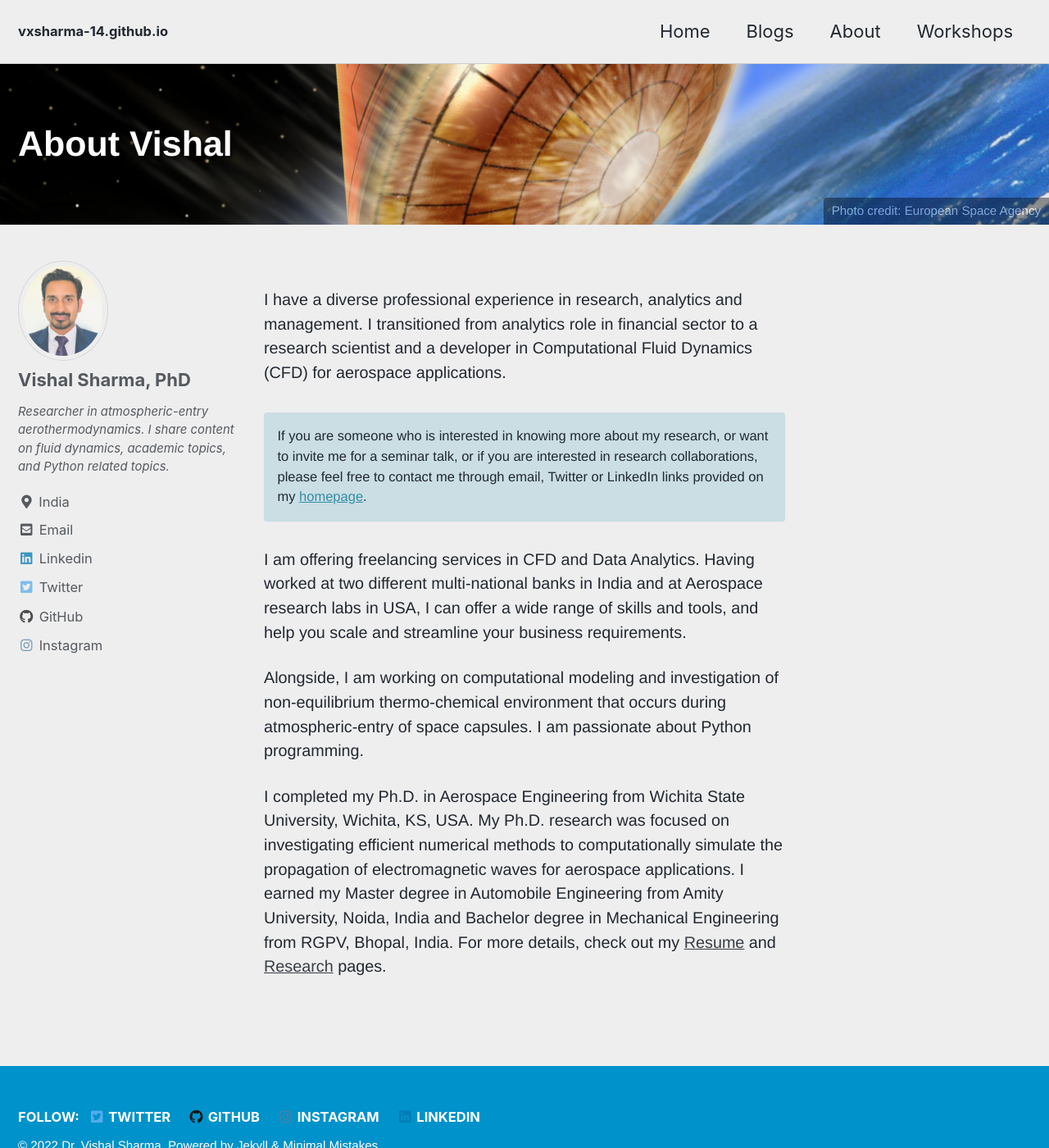
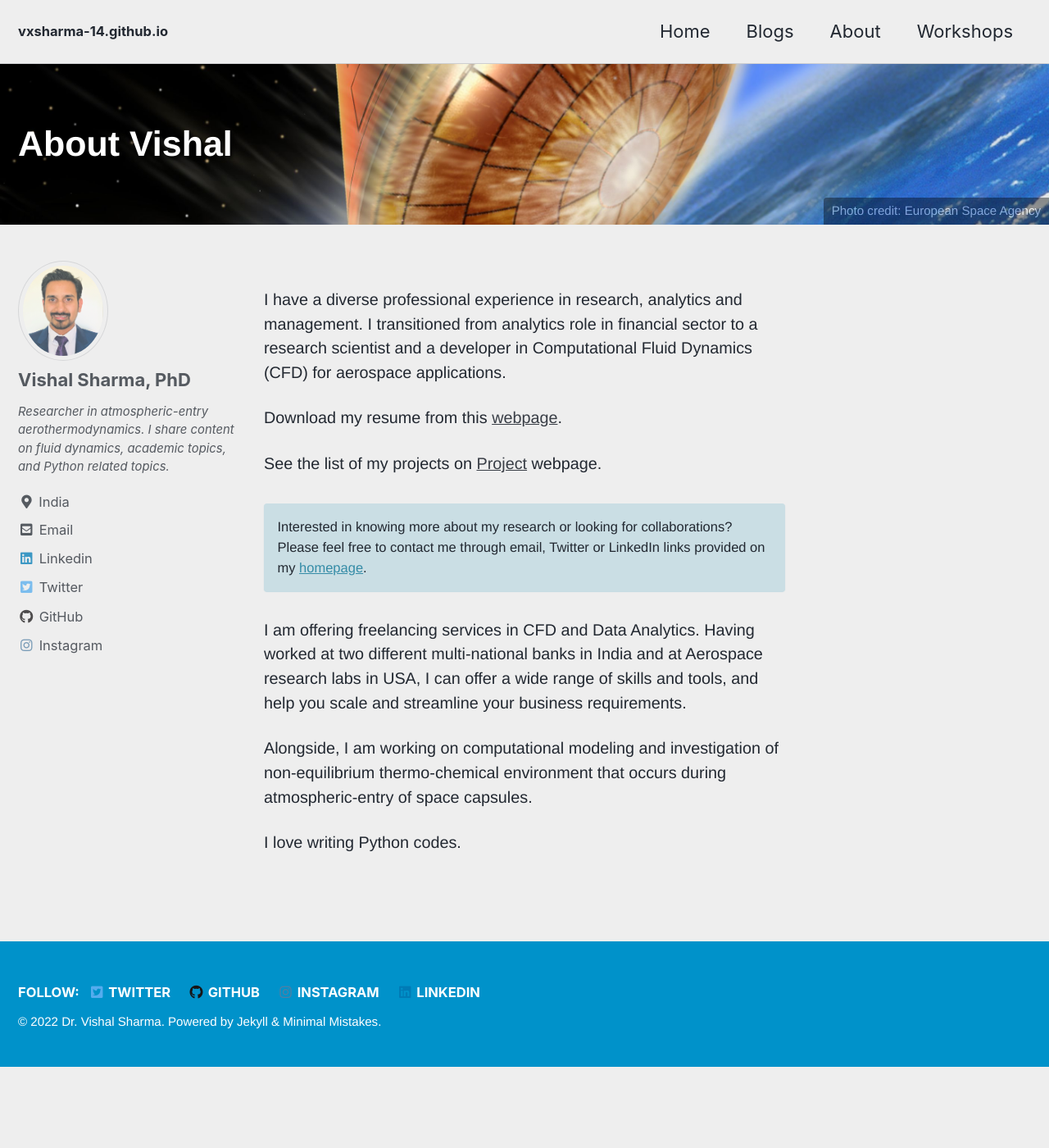
Before and after one commit to vxsharma-14/vxsharma-14.github.io, a Jekyll site: the page built from _pages/1_about.md, in a window 1280 px wide and 1400 px high. Shown: the whole window at 82% size. Built offline with Jekyll 4.4.1, drawn with Linux system fonts in a browser that asks for light colours; cached includes are drawn as plain includes.

Commit message:
updated about page
1. added links to my resume and projects (research) webpages.

2. removed some text about my education.

```diff
--- a/_pages/1_about.md
+++ b/_pages/1_about.md
@@ -9,11 +9,15 @@ author_profile: true
 ---
 I have a diverse professional experience in research, analytics and management. I transitioned from analytics role in financial sector to a research scientist and a developer in Computational Fluid Dynamics (CFD) for aerospace applications.
 
-If you are someone who is interested in knowing more about my research, or want to invite me for a seminar talk, or if you are interested in research collaborations, please feel free to contact me through email, Twitter or LinkedIn links provided on my [homepage](/home/).
+Download my resume from this [webpage](/resume/).
+
+See the list of my projects on [Project](/research) webpage.
+
+Interested in knowing more about my research or looking for collaborations? Please feel free to contact me through email, Twitter or LinkedIn links provided on my [homepage](/home/).
 {: .notice--info}
 
 I am offering freelancing services in CFD and Data Analytics. Having worked at two different multi-national banks in India and at Aerospace research labs in USA, I can offer a wide range of skills and tools, and help you scale and streamline your business requirements.
 
-Alongside, I am working on computational modeling and investigation of non-equilibrium thermo-chemical environment that occurs during atmospheric-entry of space capsules. I am passionate about Python programming.
+Alongside, I am working on computational modeling and investigation of non-equilibrium thermo-chemical environment that occurs during atmospheric-entry of space capsules.
 
-I completed my Ph.D. in Aerospace Engineering from Wichita State University, Wichita, KS, USA. My Ph.D. research was focused on investigating efficient numerical methods to computationally simulate the propagation of electromagnetic waves for aerospace applications. I earned my Master degree in Automobile Engineering from Amity University, Noida, India and Bachelor degree in Mechanical Engineering from RGPV, Bhopal, India. For more details, check out my [Resume](/resume/) and [Research](/research/) pages.
+I love writing Python codes.
```
